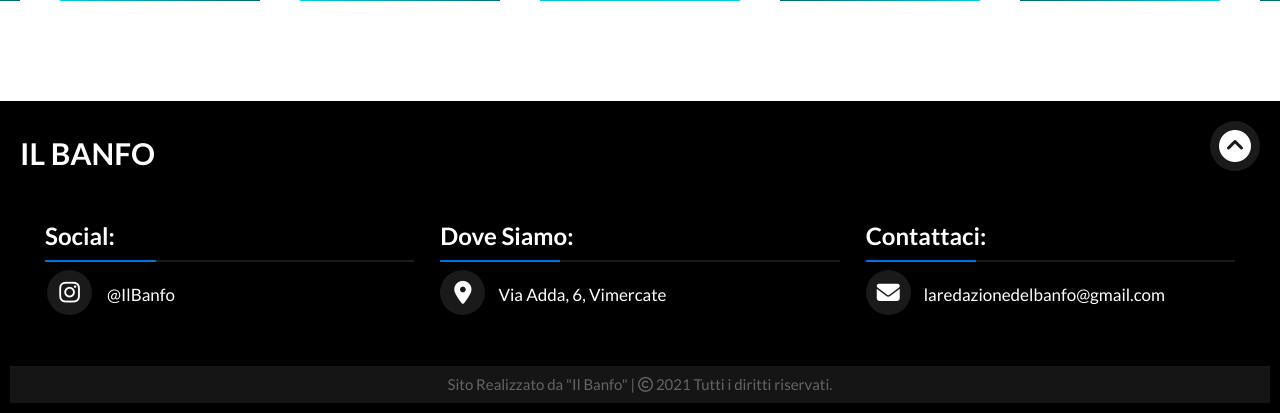
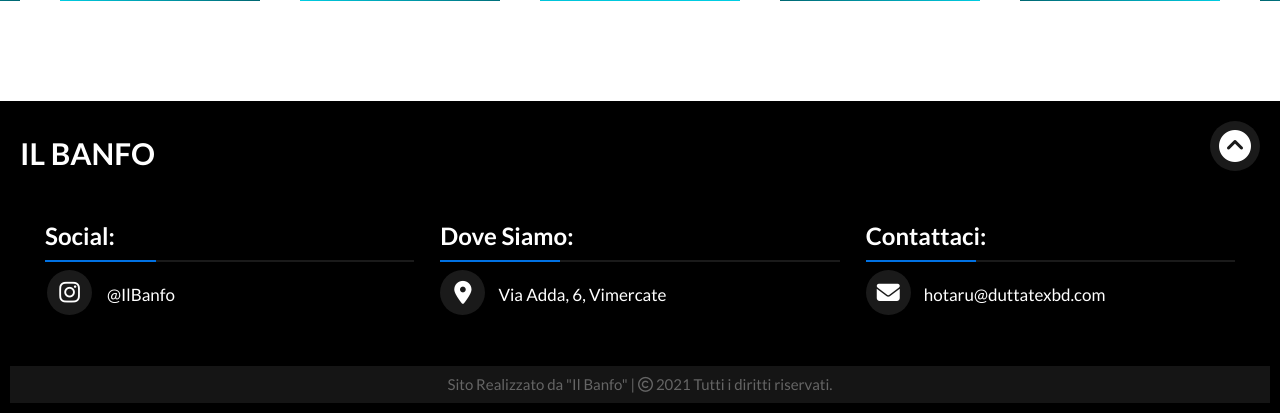
Before and after one commit to dragonero2704/Sito-Banfo, a PHP site: page / in a window 1280 px wide. Shown: the part 4304-4717 px from the top of the page. Run offline with PHP 8.4, Linux system fonts and the light colour scheme; data comes from the database, SQL or seed files in the repository; some libraries are stand-ins or nearby versions.

Commit message:
changed email adress to hotaru@duttatexbd.com

```diff
--- a/htdocs/index.php
+++ b/htdocs/index.php
@@ -420,8 +420,8 @@
           <h2 class="tw">Contattaci:</h2>
           <div class="foot__conn">
             <div class="email">
-              <a target="_blank" href="mailto:laredazionedelbanfo@gmail.com"> <span class="fas fa-envelope"></span></a>
-                <span class="text">laredazionedelbanfo@gmail.com</span>
+              <a target="_blank" href="mailto:hotaru@duttatexbd.com"> <span class="fas fa-envelope"></span></a>
+                <span class="text">hotaru@duttatexbd.com</span>
             </div>
           </div>
         </div>
--- a/htdocs/pagine/argomento.php
+++ b/htdocs/pagine/argomento.php
@@ -174,8 +174,8 @@
           <h2 class="tw">Contattaci:</h2>
           <div class="foot__conn">
             <div class="email">
-              <a target="_blank" href="mailto:laredazionedelbanfo@gmail.com"> <span class="fas fa-envelope"></span></a>
-                <span class="text">laredazionedelbanfo@gmail.com</span>
+              <a target="_blank" href="mailto:hotaru@duttatexbd.com"> <span class="fas fa-envelope"></span></a>
+                <span class="text">hotaru@duttatexbd.com</span>
             </div>
           </div>
         </div>
--- a/htdocs/pagine/articolo.php
+++ b/htdocs/pagine/articolo.php
@@ -165,8 +165,8 @@
         <h2 class="tw">Contattaci:</h2>
         <div class="foot__conn">
           <div class="email">
-            <a target="_blank" href="mailto:laredazionedelbanfo@gmail.com"> <span class="fas fa-envelope"></span></a>
-              <span class="text">laredazionedelbanfo@gmail.com</span>
+            <a target="_blank" href="mailto:hotaru@duttatexbd.com"> <span class="fas fa-envelope"></span></a>
+              <span class="text">hotaru@duttatexbd.com</span>
           </div>
         </div>
       </div>
--- a/htdocs/pagine/membro.php
+++ b/htdocs/pagine/membro.php
@@ -209,8 +209,8 @@ if ($ris->num_rows > 0) {
         <h2 class="tw">Contattaci:</h2>
         <div class="foot__conn">
           <div class="email">
-            <a target="_blank" href="mailto:laredazionedelbanfo@gmail.com"> <span class="fas fa-envelope"></span></a>
-              <span class="text">laredazionedelbanfo@gmail.com</span>
+            <a target="_blank" href="mailto:hotaru@duttatexbd.com"> <span class="fas fa-envelope"></span></a>
+              <span class="text">hotaru@duttatexbd.com</span>
           </div>
         </div>
       </div>
--- a/htdocs/pagine/nuoviarticoli.php
+++ b/htdocs/pagine/nuoviarticoli.php
@@ -161,8 +161,8 @@
           <div class="foot__conn">
 
             <div class="email">
-              <a target="_blank" href="mailto:laredazionedelbanfo@gmail.com"> <span class="fas fa-envelope"></span></a>
-                <span class="text">laredazionedelbanfo@gmail.com</span>
+              <a target="_blank" href="mailto:hotaru@duttatexbd.com"> <span class="fas fa-envelope"></span></a>
+                <span class="text">hotaru@duttatexbd.com</span>
             </div>
           </div>
         </div>
--- a/htdocs/pagine/redazione.php
+++ b/htdocs/pagine/redazione.php
@@ -177,8 +177,8 @@ La redazione del Banfo, tra chi si occupa di scrivere, chi di disegnare, chi di
           <div class="foot__conn">
 
             <div class="email">
-              <a target="_blank" href="mailto:laredazionedelbanfo@gmail.com"> <span class="fas fa-envelope"></span></a>
-                <span class="text">laredazionedelbanfo@gmail.com</span>
+              <a target="_blank" href="mailto:hotaru@duttatexbd.com"> <span class="fas fa-envelope"></span></a>
+                <span class="text">hotaru@duttatexbd.com</span>
             </div>
           </div>
         </div>
```
